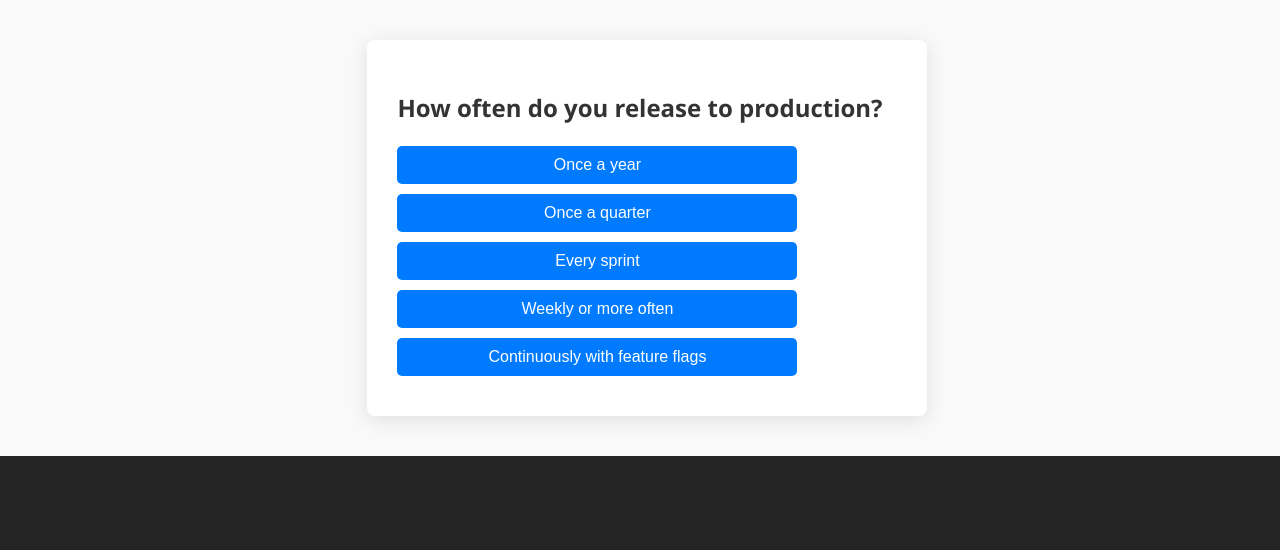
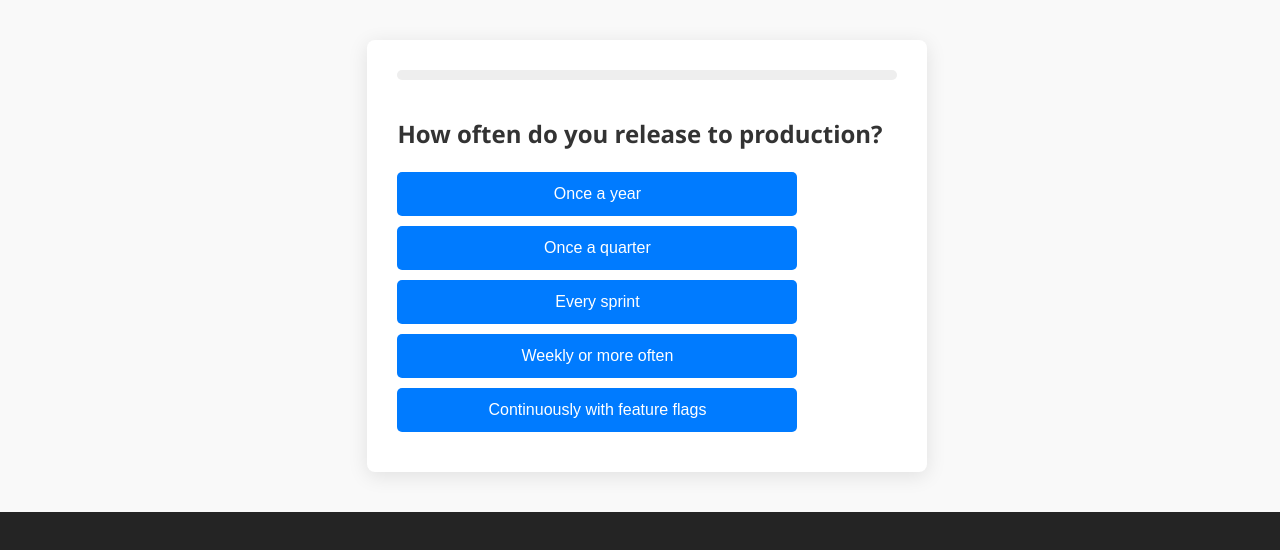
Before and after one commit to robSchaff/what-year-app, a React (Vite) app: page / in a window 1280 px wide. Both pictures are taken after a click on the button "Start the Quiz". Shown: the top 550 px of the page. Built offline with nearby package versions, Linux system fonts and the light colour scheme.

Commit message:
0.0.8 Progress bar

```diff
--- a/src/App.jsx
+++ b/src/App.jsx
@@ -5,9 +5,11 @@ import QuestionCard from "./components/QuestionCard";
 import ResultCard from "./components/ResultCard";
 
 function App() {
+  const version = "0.0.8"
   const [step, setStep] = useState(0);
   const [answers, setAnswers] = useState([]);
   const [started, setStarted] = useState(false);
+  const progressPercent = Math.round((step / questions.length) * 100);
 
   const handleAnswer = (selectedOption) => {
     setAnswers([...answers, selectedOption]);
@@ -30,7 +32,7 @@ function App() {
           You'll answer 7 quick questions, and we’ll tell you: *What year are you really working in?*
         </p>
         <button onClick={() => setStarted(true)}>Start the Quiz</button>
-        <footer>0.0.7</footer>
+        <footer>version</footer>
       </div>
     );
   }
@@ -40,11 +42,33 @@ function App() {
     {step >= questions.length ? (
       <ResultCard year={calculateYear(answers)} onRestart={restart} />
     ) : (
-        <QuestionCard question={questions[step]} onSelect={handleAnswer} />
-      )}
-
+      <>
+        <div style={{ marginBottom: "1rem" }}>
+          <div
+            style={{
+              height: "10px",
+              backgroundColor: "#eee",
+              borderRadius: "5px",
+              overflow: "hidden"
+            }}
+          >
+            <div
+              style={{
+                height: "10px",
+                width: `${progressPercent}%`,
+                backgroundColor: "#007bff",
+                transition: "width 0.3s ease"
+              }}
+            ></div>
+          </div>
         </div>
 
+        <div style={{ minHeight: "220px", display: "flex", alignItems: "center" }}>
+          <QuestionCard question={questions[step]} onSelect={handleAnswer} />
+      </div>
+      </>
+    )}
+  </div>
   );
 }
 
--- a/src/index.css
+++ b/src/index.css
@@ -54,6 +54,8 @@ button {
   cursor: pointer;
   width: 100%;
   max-width: 400px;
+  min-height: 44px;
+  line-height: 1.4;
   text-align: center;
   transition: background-color 0.3s;
 }
```
Lines whose indentation alone changed are shown as unchanged.
